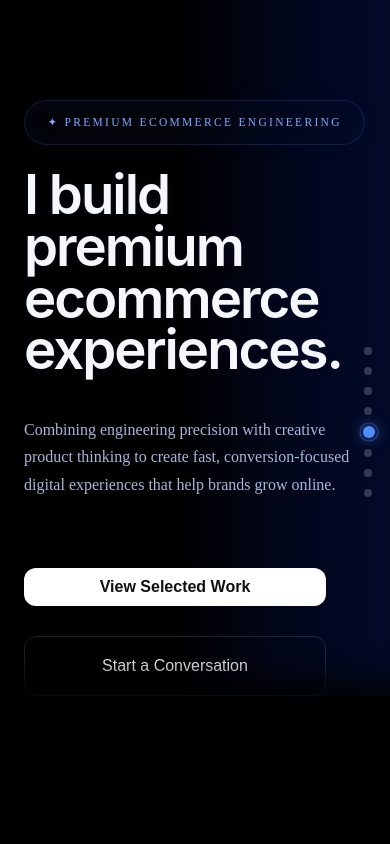
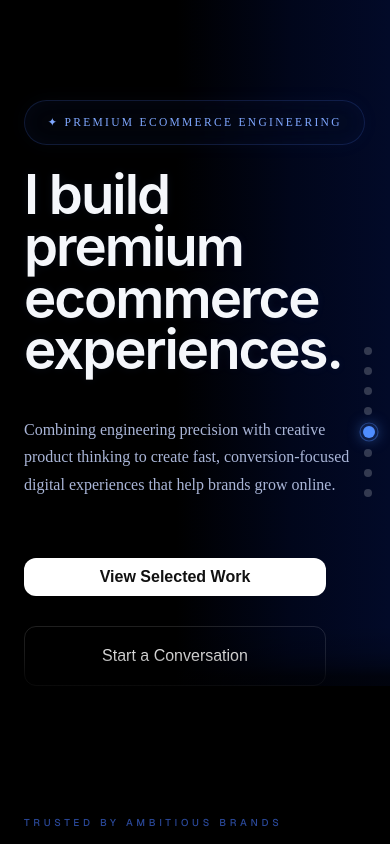
Before and after one commit to josephstephen-dev/joseph-portfolio, a Next.js app: page / in a window 390 px wide. Shown: the top 844 px of the page. Built offline with nearby package versions, Linux system fonts and the light colour scheme.

Commit message:
Premium mobile proof layout

```diff
--- a/src/app/globals.css
+++ b/src/app/globals.css
@@ -335,7 +335,7 @@ body{
     align-items:stretch;
   display:flex;
   gap:30px;
-  margin-top:70px;
+  margin-top:60px;
   margin-right:40px;
   align-items:center;
 
@@ -787,8 +787,8 @@ linear-gradient(
 @media (max-width: 768px){
 
   .proof-header{
-  margin-bottom:150px;
-  margin-top:112px;
+  margin-bottom:140px;
+  margin-top:60px;
 }
 
   .proof-description{
```
